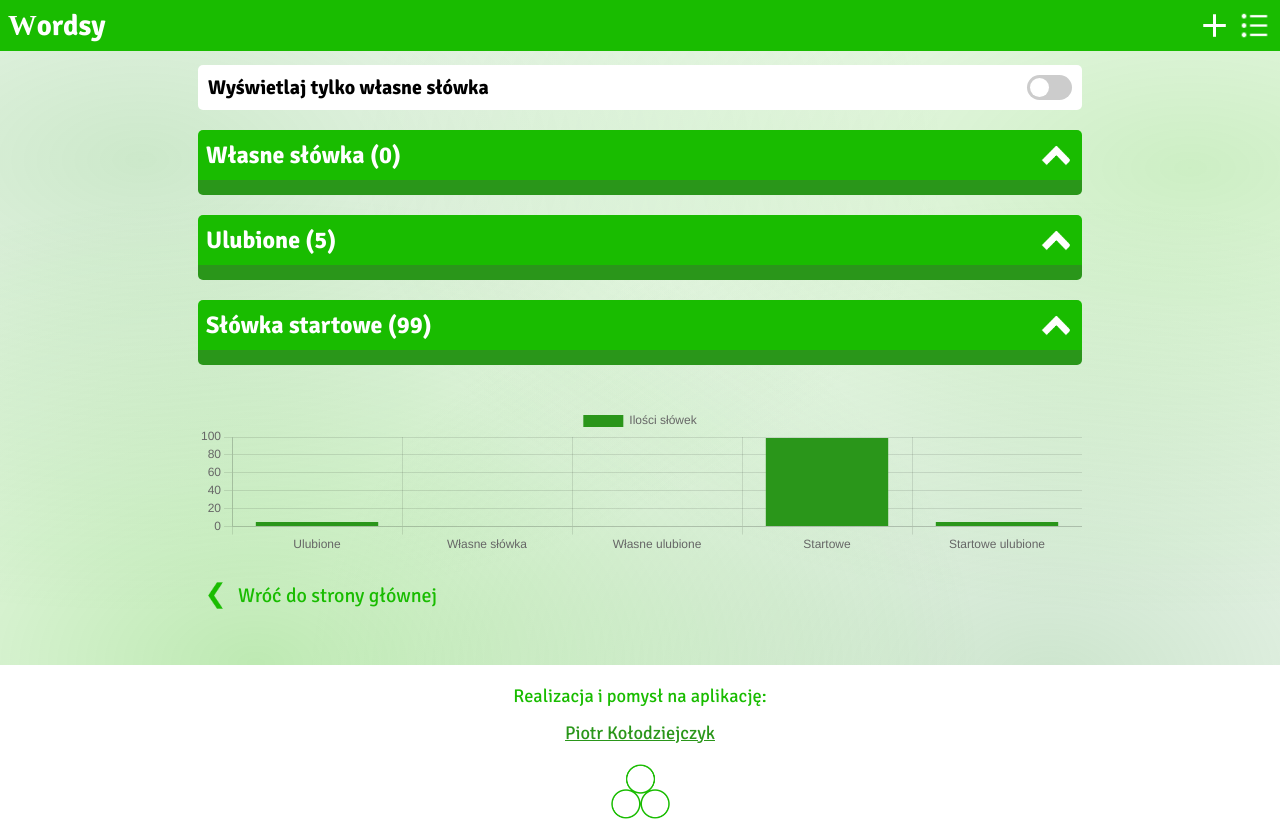
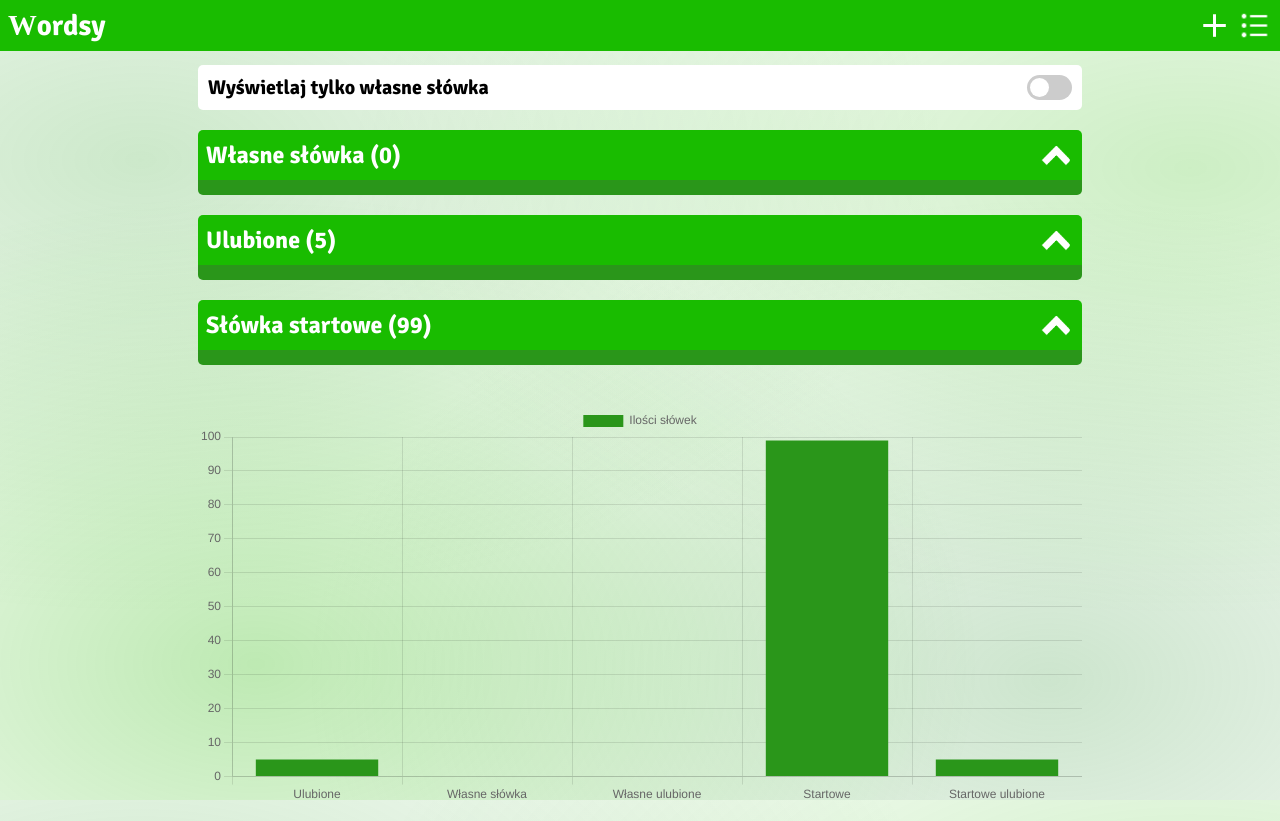
Before and after one commit to Piotrko64/wordsy, a Vue app: page /List in a window 1280 px wide. Shown: the top 821 px of the page. Built offline with nearby package versions, Linux system fonts and the light colour scheme; a web font is replaced by a local one; what v-wave would draw is missing.

Commit message:
Change style for bar chart

```diff
--- a/src/components/listPage/Chart.vue
+++ b/src/components/listPage/Chart.vue
@@ -48,7 +48,13 @@ watch(onlyDataForChart, () => {
 
 <style scoped lang="scss">
 .chart {
-   max-height: 800px;
+   height: 260px;
    margin-top: 40px;
 }
+@media (min-width: 720px) {
+   .chart {
+      height: 400px;
+      margin-top: 40px;
+   }
+}
 </style>
```
